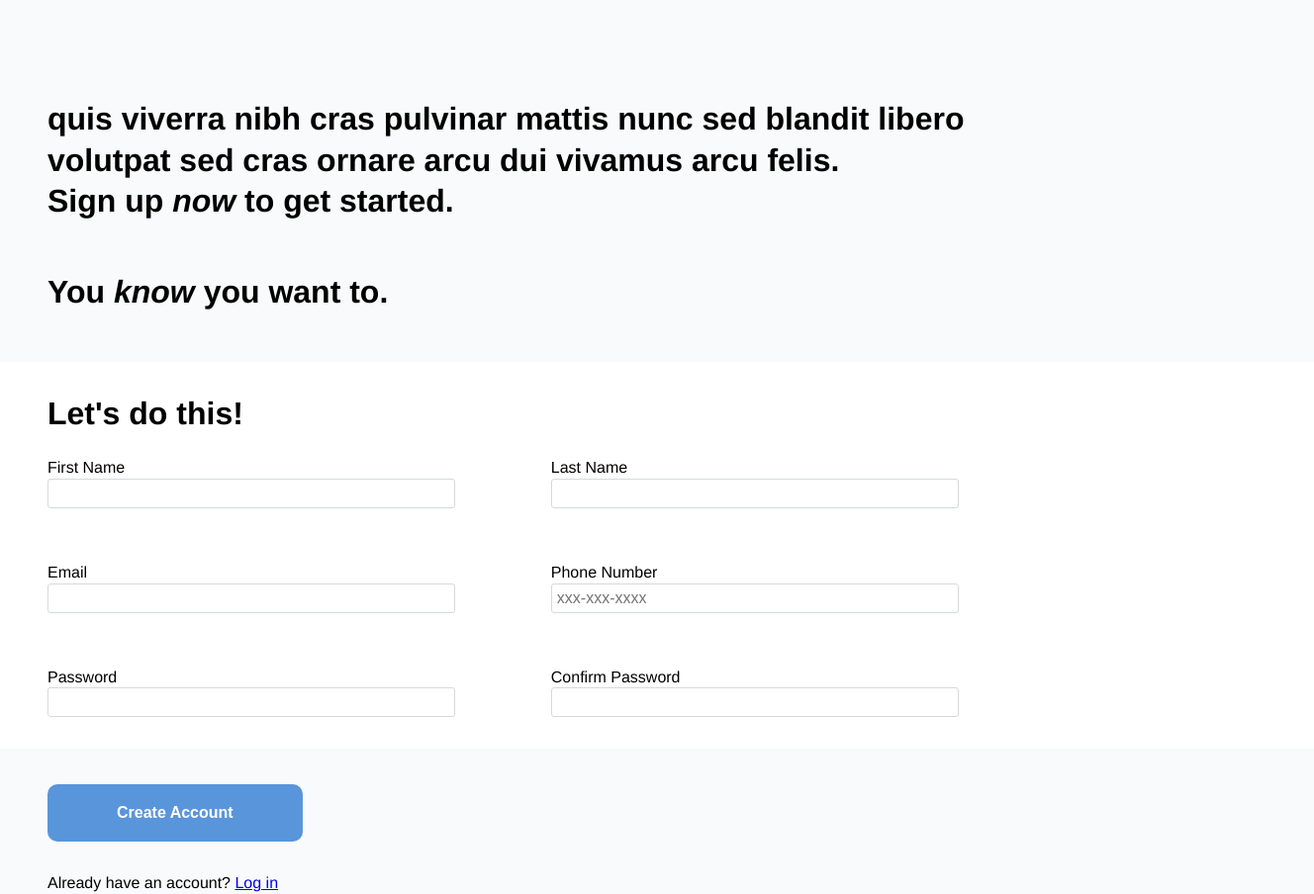
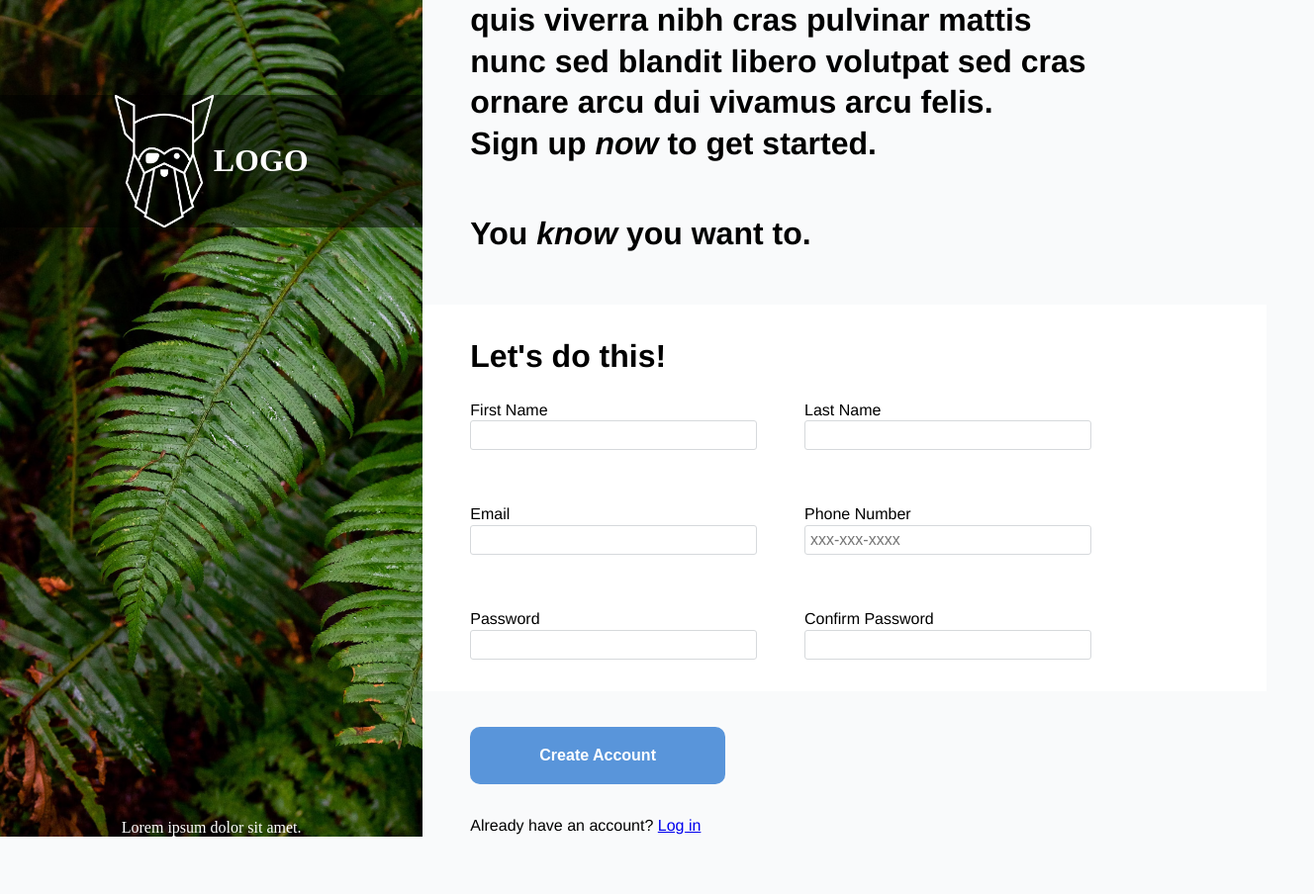
Before and after one commit to looonnng/odin-sign-up-form, a plain HTML site: page index.html in a window 1280 px wide. Shown: the whole page at 99% size, 1328 px wide, since content can reach past the window. After the commit the page ends 846 px from the top, so only its background shows below. Drawn offline with Linux system fonts and the light colour scheme.

Commit message:
Added left sidebar with logo and stylings

```diff
--- a/index.html
+++ b/index.html
@@ -7,6 +7,15 @@
     <link rel="stylesheet" href="styles.css" />
   </head>
   <body>
+    <div class="left-side">
+      <div class="logo-container">
+        <img src="misc/odin-lined.png" alt="odin-logo">
+        <h1>LOGO</h1>
+      </div>
+      <div class="footer">
+        <p>Lorem ipsum dolor sit amet.</p>
+      </div>
+    </div>
     <div class="right-side">
       <h1>
         quis viverra nibh cras pulvinar mattis nunc sed blandit libero volutpat
--- a/styles.css
+++ b/styles.css
@@ -1,22 +1,46 @@
 * {
   margin: 0;
   padding: 0;
+  box-sizing: border-box;
 }
 
-html,
 body {
-  box-sizing: border-box;
+  display: flex;
+  background-color: rgb(249, 250, 251);
+}
+
+.left-side {
+  color: #fff;
+  background-image: url(misc/background-photo.avif);
+  background-size: cover;
+  display: flex;
+  flex-direction: column;
+  flex: 1 1 70%;
+}
+
+.logo-container {
+  display: flex;
+  justify-content: center;
+  align-items: center;
+  background: rgba(0, 0, 0, 0.5);
+  margin-top: 6rem;
+}
+
+.logo-container > img {
   width: 100%;
-  height: 100vh;
-  background-color: rgb(249, 250, 251);
+  max-width: 100px;
+  height: auto;
+}
+
+.footer {
+  margin-top: auto;
+  text-align: center;
 }
 
 .right-side {
   font-family: Helvetica, Arial, sans-serif;
   font-size: 1rem;
   line-height: 1.3;
-
-  margin-top: 100px;
 
   display: flex;
   flex-direction: column;
@@ -58,8 +82,6 @@ body {
   margin: 10px 0;
 }
 
-
-
 .form-control input {
   background-color: #ffffff;
   border: 1px solid #d6d9dc;
@@ -77,6 +99,8 @@ body {
 .login {
   padding-left: 3rem;
   padding-top: 1rem;
+  margin-top: auto;
+  width: 80%;
 }
 
 .form-control button {
@@ -151,7 +175,6 @@ input:not(:focus):not(:placeholder-shown):valid {
     position: relative;
     min-height: 1px;
     width: 50%;
-    flex: 0 0 100%;
     max-width: 40%;
   }
 
```
Also changed, not shown: misc/background-photo.avif (added), misc/odin-lined.png (added).
